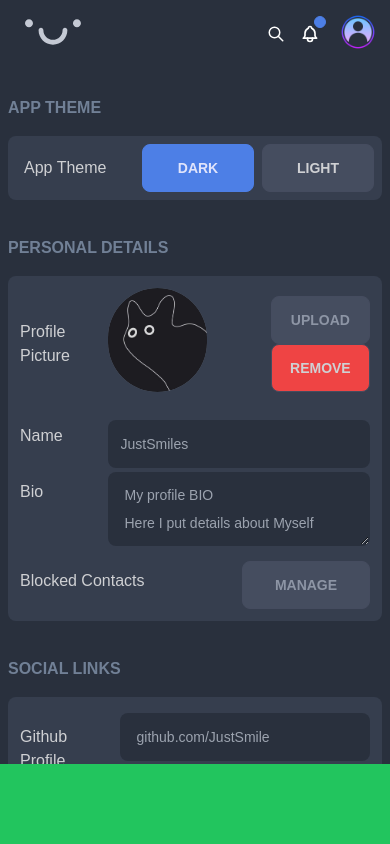
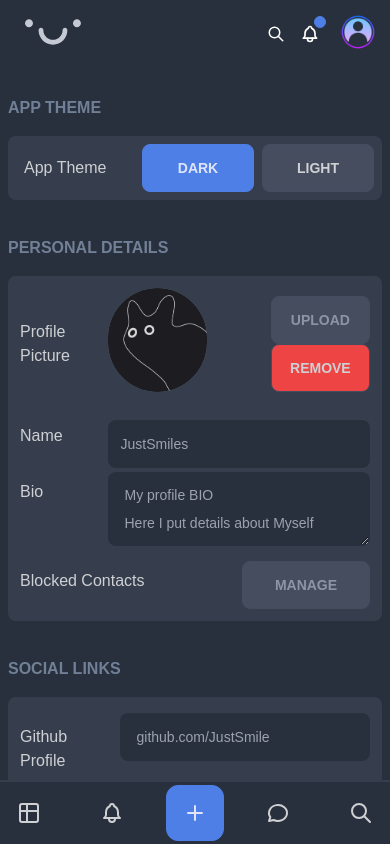
Before and after one commit to Sameers12s/JustSmile-1, a React (Vite) app: page /setting in a window 390 px wide. Shown: the top 844 px of the page. Built offline with nearby package versions, Linux system fonts and the light colour scheme.

Commit message:
new navbar for mobile

```diff
--- a/src/components/DangerZone.jsx
+++ b/src/components/DangerZone.jsx
@@ -1,16 +1,27 @@
+import DangerImg from "../assets/images/3694486fe7d9cc69aa37c9102557f371.png";
 const DangerZone = () => {
   return (
     <div className="flex h-full w-full items-center justify-center overflow-hidden">
-      <div className="flex h-full w-full justify-center items-center rounded-lg" style={{
-        backgroundImage: `url("src/assets/images/3694486fe7d9cc69aa37c9102557f371.png")`,
-        backgroundSize: '350%',
-        backgroundPosition: 'center',
-      }}>
+      <div
+        className="flex h-full w-full justify-center items-center rounded-lg"
+        style={{
+          backgroundImage: `url(${DangerImg})`,
+          backgroundSize: "350%",
+          backgroundPosition: "center",
+        }}
+      >
         <div className="flex w-full justify-center items-center bg-neutrals-900 rounded-lg m-6">
           <div className="flex flex-col justify-center items-center py-4">
-            <h1 className="text-red-500 px-2 md:px-16">Your Account will be deleted permanently</h1>
+            <h1 className="text-red-500 px-2 md:px-16">
+              Your Account will be deleted permanently
+            </h1>
             <div className="flex">
-              <button type="button" className="btn w-full md:w-80 bg-red-500 text-white mt-2">DELETE MY ACCOUNT</button>
+              <button
+                type="button"
+                className="btn w-full md:w-80 bg-red-500 text-white mt-2"
+              >
+                DELETE MY ACCOUNT
+              </button>
             </div>
           </div>
         </div>
--- /dev/null
+++ b/src/components/NavbarButtonMobile.jsx
@@ -0,0 +1,33 @@
+import classNames from "classnames";
+import { useNavigate } from "react-router-dom";
+
+const NavbarButtonMobile = ({
+  children,
+  type = "secondary",
+  isActive = false,
+  link = "/",
+}) => {
+  "btn-primary";
+
+  const navigate = useNavigate();
+
+  return (
+    <button
+      onClick={() => navigate(link)}
+      className={classNames(
+        `relative btn btn-${type} h-16 justify-start font-bold rounded-xl hover:bg-neutrals-800 hover:border-transparent`,
+        {
+          "bg-transparent": !isActive,
+          "border-transparent": !isActive,
+        }
+      )}
+    >
+      {children}
+      {isActive && (
+        <div className="absolute right-2 top-1/2 -translate-y-1/2 h-8 w-[6px] rounded-lg bg-primary"></div>
+      )}
+    </button>
+  );
+};
+
+export default NavbarButtonMobile;
--- /dev/null
+++ b/src/components/NavbarMobile.jsx
@@ -0,0 +1,56 @@
+import { useRef } from "react";
+import AddPostPopup from "./AddPostPopup";
+import NavbarButtonMobile from "./NavbarButtonMobile";
+import {
+  IconBell,
+  IconMessageCircle2,
+  IconPlus,
+  IconSearch,
+  IconSettings,
+  IconTable,
+  IconUser,
+} from "@tabler/icons-react";
+
+const NavbarMobile = () => {
+  const modal = useRef();
+
+  function open() {
+    modal.current?.showModal();
+  }
+
+  return (
+    <div className="flex flex-row w-full h-full items-center">
+      <NavbarButtonMobile isActive={false} link={"home"}>
+        <IconTable />
+      </NavbarButtonMobile>
+      <div className="flex-1"></div>
+
+      <NavbarButtonMobile link={"notifications"}>
+        <IconBell />
+      </NavbarButtonMobile>
+      <div className="flex-1"></div>
+      <button
+        className="btn btn-primary justify-start h-14 rounded-xl font-bold"
+        onClick={open}
+      >
+        <IconPlus />
+      </button>
+      <div className="flex-1"></div>
+
+      <NavbarButtonMobile link={"messages"}>
+        <IconMessageCircle2 />
+      </NavbarButtonMobile>
+      <div className="flex-1"></div>
+
+      <NavbarButtonMobile link={"search"}>
+        <IconSearch />
+      </NavbarButtonMobile>
+
+      <dialog ref={modal}>
+        <AddPostPopup close={() => modal.current?.hideModal()} />
+      </dialog>
+    </div>
+  );
+};
+
+export default NavbarMobile;
--- a/src/pages/layouts/BaseLayout.jsx
+++ b/src/pages/layouts/BaseLayout.jsx
@@ -1,10 +1,18 @@
 import Navbar from "../../components/Navbar";
 import LeftSidebar from "../../components/LeftSidebar";
 import RightSidebar from "../../components/RightSidebar";
-import { Outlet, useFetcher } from "react-router-dom";
+import NavbarMobile from "../../components/NavbarMobile";
+import { Outlet, useFetcher, useMatch, useMatches } from "react-router-dom";
 
 const BaseLayout = () => {
   document.title = "JustSmile | Home";
+
+  const matches = useMatches();
+  let func = matches
+    .filter((match) => Boolean(match.handle?.hideRightSidebar))
+    .map((match) => match.handle.hideRightSidebar);
+  let visibility = func;
+
   return (
     <div className="w-full h-screen">
       <div className="h-20 w-full top-0 ">
@@ -20,12 +28,16 @@ const BaseLayout = () => {
           <div className="flex-1 max-w-[42rem] px-2">
             <Outlet />
           </div>
-          <div className="min-w-[20rem] max-w-[20rem] hidden xl:block bg-neutrals-900">
+          <div
+            className={`min-w-[20rem] max-w-[20rem] hidden xl:block bg-neutrals-900 ${visibility}`}
+          >
             <RightSidebar />
           </div>
         </div>
       </div>
-      <div className="fixed bottom-0 left-0 h-20 bg-green-500 z-30 w-full lg:hidden"></div>
+      <div className="fixed bottom-0 left-0 h-16 bg-neutrals-900 z-30 w-full lg:hidden border-t-2 border-t-neutrals-800">
+        <NavbarMobile />
+      </div>
     </div>
   );
 };
--- a/src/routes/routes.jsx
+++ b/src/routes/routes.jsx
@@ -54,10 +54,16 @@ const router = createBrowserRouter([
       {
         path: "messages",
         element: <Messenger />,
+        handle: {
+          hideRightSidebar: "invisible",
+        },
       },
       {
         path: "notifications",
         element: <Notification />,
+        handle: {
+          hideRightSidebar: "invisible",
+        },
       },
       {
         path: "account",
@@ -66,6 +72,9 @@ const router = createBrowserRouter([
       {
         path: "setting",
         element: <Setting />,
+        handle: {
+          hideRightSidebar: "invisible",
+        },
       },
       {
         path: "/followers-followings",
```
Also changed, not shown: src/components/main.jsx (deleted), src/components/mainbarItem.jsx (deleted).
